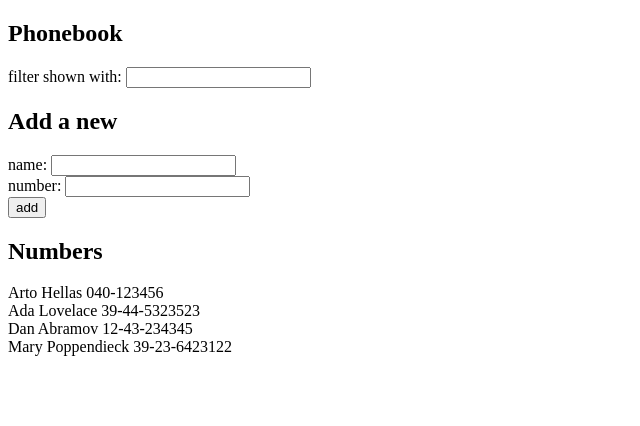
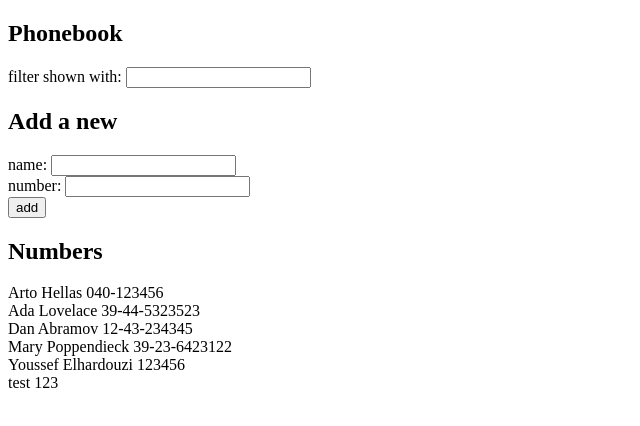
Before and after one commit to Akstrov/FullStackOpen, a React (Vite) app in the folder part2/phonebook/: page / in a window 1280 px wide. Shown: the top 426 px of the page, without its empty margins (0-640 px from the left). Built offline with nearby package versions, Linux system fonts and the light colour scheme; data requests are answered from the project's data file.

Commit message:
Complete step7

```diff
--- a/part2/phonebook/db.json
+++ b/part2/phonebook/db.json
@@ -1,5 +1,5 @@
 {
-    "persons":[
+  "persons": [
     {
       "name": "Arto Hellas",
       "number": "040-123456",
@@ -19,6 +19,16 @@
       "name": "Mary Poppendieck",
       "number": "39-23-6423122",
       "id": 4
+    },
+    {
+      "name": "Youssef Elhardouzi",
+      "number": "123456",
+      "id": 5
+    },
+    {
+      "name": "test",
+      "number": "123",
+      "id": 6
     }
   ]
 }
--- a/part2/phonebook/src/App.jsx
+++ b/part2/phonebook/src/App.jsx
@@ -61,6 +61,10 @@ const App = () => {
       setPersons(response.data);
     });
   };
+  const createPerson = (personObject) => {
+    const request = axios.post("http://localhost:3001/persons", personObject);
+    return request.then((response) => response.data);
+  };
 
   useEffect(hook, []);
 
@@ -70,8 +74,10 @@ const App = () => {
     const exist = persons.find((person) => person.name === newName);
     exist
       ? alert(`${newName} is already added to phonebook`)
-      : setPersons(persons.concat({ name: newName, number: newNumber })),
-      setNewName("");
+      : createPerson({ name: newName, number: newNumber }).then((newPerson) => {
+          setPersons(persons.concat(newPerson));
+        });
+    setNewName("");
     setNewNumber("");
   };
   const newNameHandler = (event) => {
```
Lines whose indentation alone changed are shown as unchanged.
